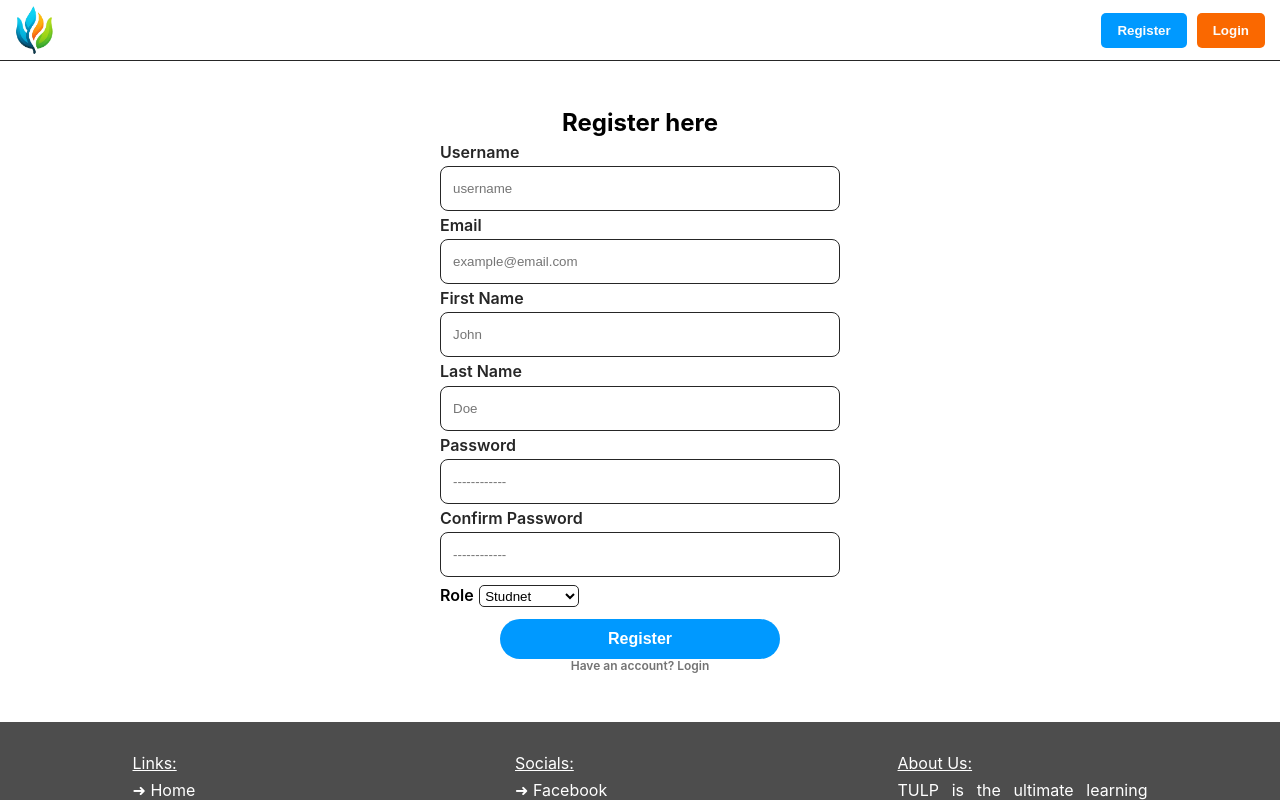
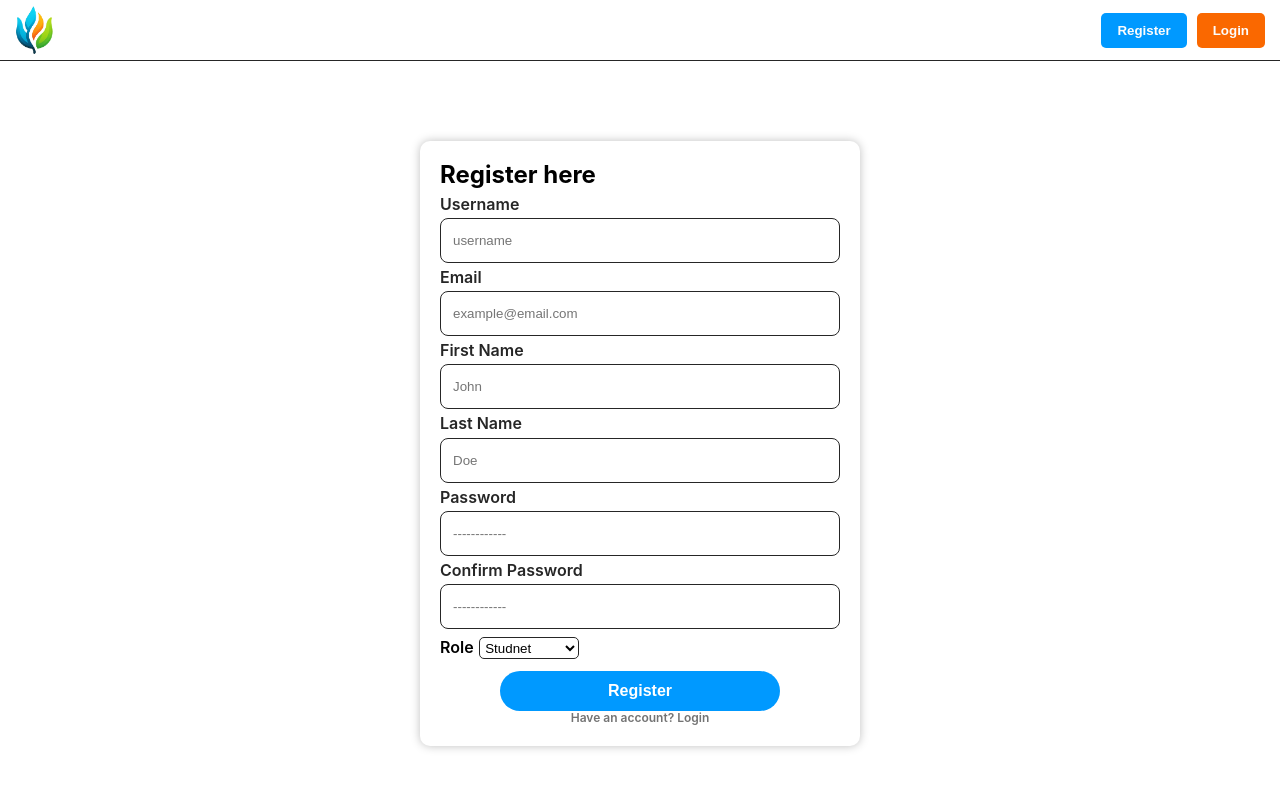
Before and after one commit to AliHakim773/TULP, a React (Vite) app in the folder tulp-frontend/: page /register in a window 1280 px wide. Built offline with nearby package versions, Linux system fonts and the light colour scheme; no server answers.

Commit message:
Frontend: changed register form styles

```diff
--- a/tulp-frontend/src/components/RegisterForm/index.jsx
+++ b/tulp-frontend/src/components/RegisterForm/index.jsx
@@ -13,6 +13,7 @@ const RegisterForm = () => {
 
   return (
     <section className='register-section w-100 flex column center'>
+      <div className='form-wrapper'>
         <h2 className='semmi-bold'>Register here</h2>
         <form className='register-form'>
           <div className='register-inputs'>
@@ -44,6 +45,7 @@ const RegisterForm = () => {
             </span>
           </div>
         </form>
+      </div>
     </section>
   )
 }
```
Lines whose indentation alone changed are shown as unchanged.
